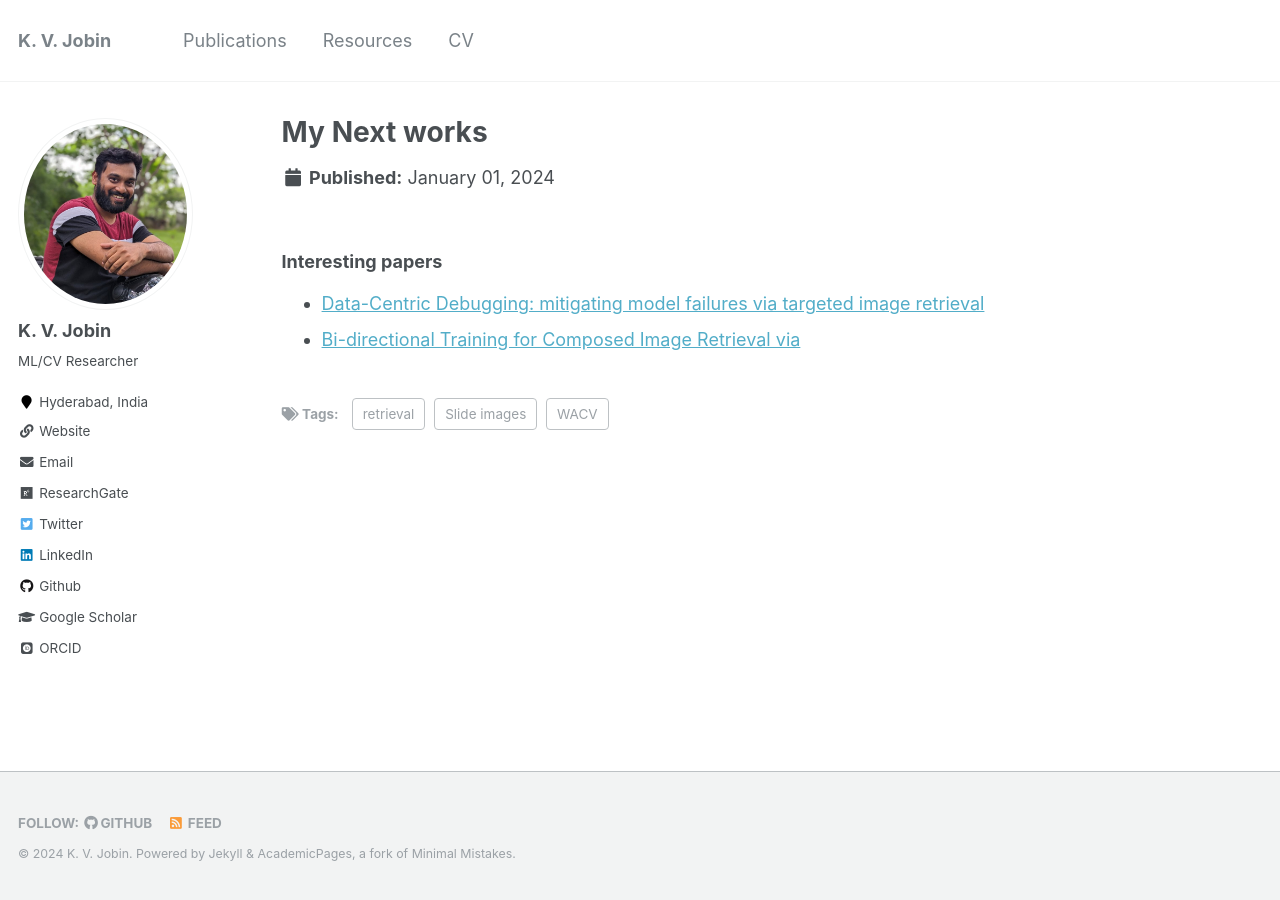
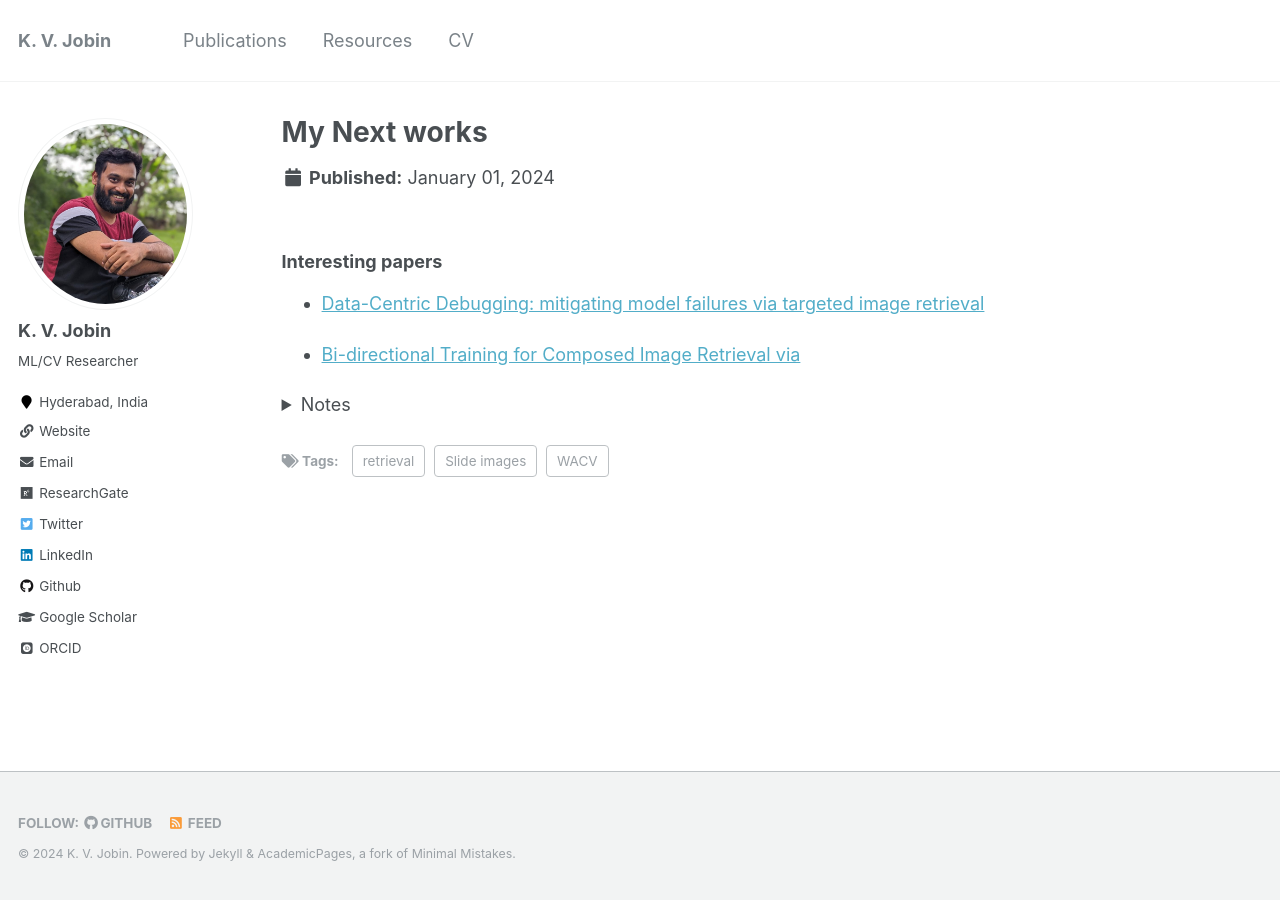
Before and after one commit to jobinkv/jobinkv.github.io, a Jekyll site: the page built from _pages/next.md, in a window 1280 px wide. Built offline with Jekyll 4.4.1, drawn with Linux system fonts in a browser that asks for light colours; some web fonts are replaced.

Commit message:
notes added

```diff
--- a/_pages/next.md
+++ b/_pages/next.md
@@ -14,4 +14,14 @@ tags:
 
 
 - [Data-Centric Debugging: mitigating model failures via targeted image retrieval](https://openaccess.thecvf.com/content/WACV2024/papers/Singla_Data-Centric_Debugging_Mitigating_Model_Failures_via_Targeted_Image_Retrieval_WACV_2024_paper.pdf)
+
 - [Bi-directional Training for Composed Image Retrieval via](https://openaccess.thecvf.com/content/WACV2024/papers/Liu_Bi-Directional_Training_for_Composed_Image_Retrieval_via_Text_Prompt_Learning_WACV_2024_paper.pdf)
+
+<details>
+ <summary>Notes</summary>
+&emsp;
+
+Here is the notes
+
+&emsp;
+</details>
```
